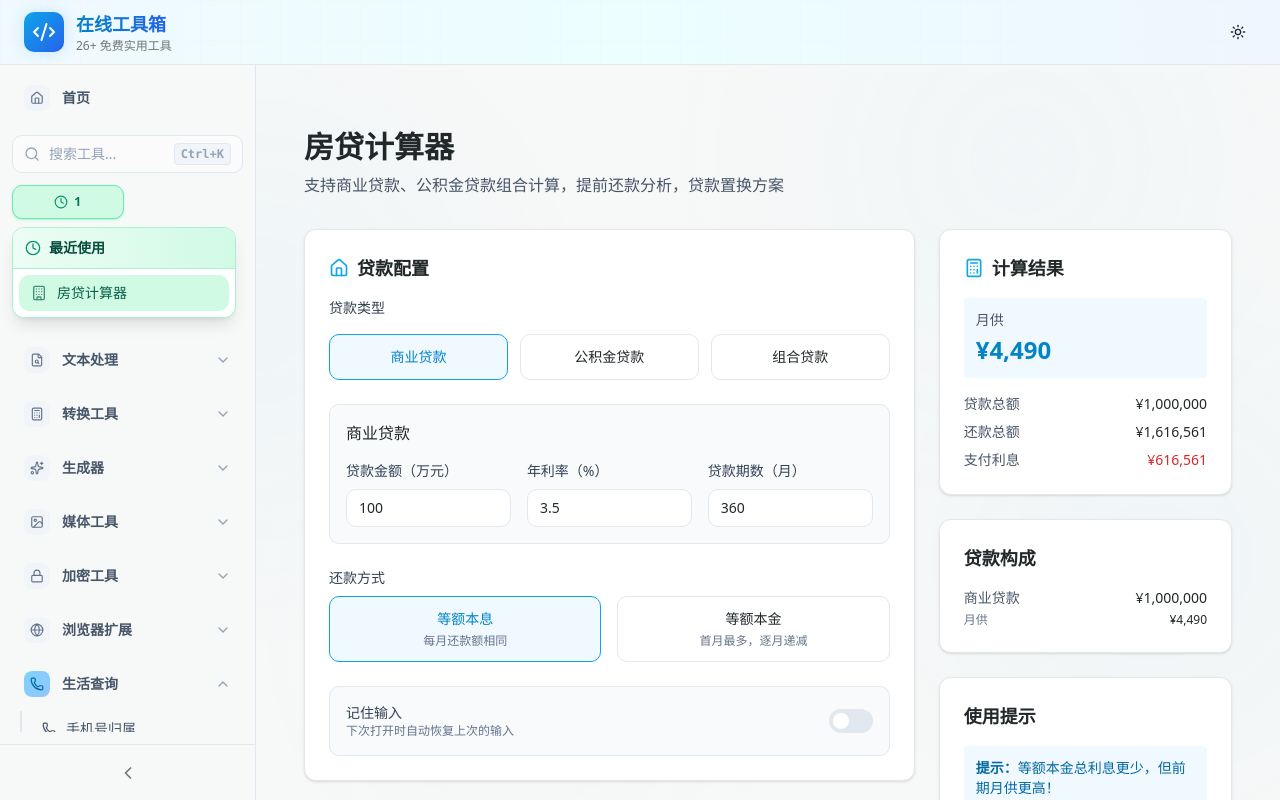
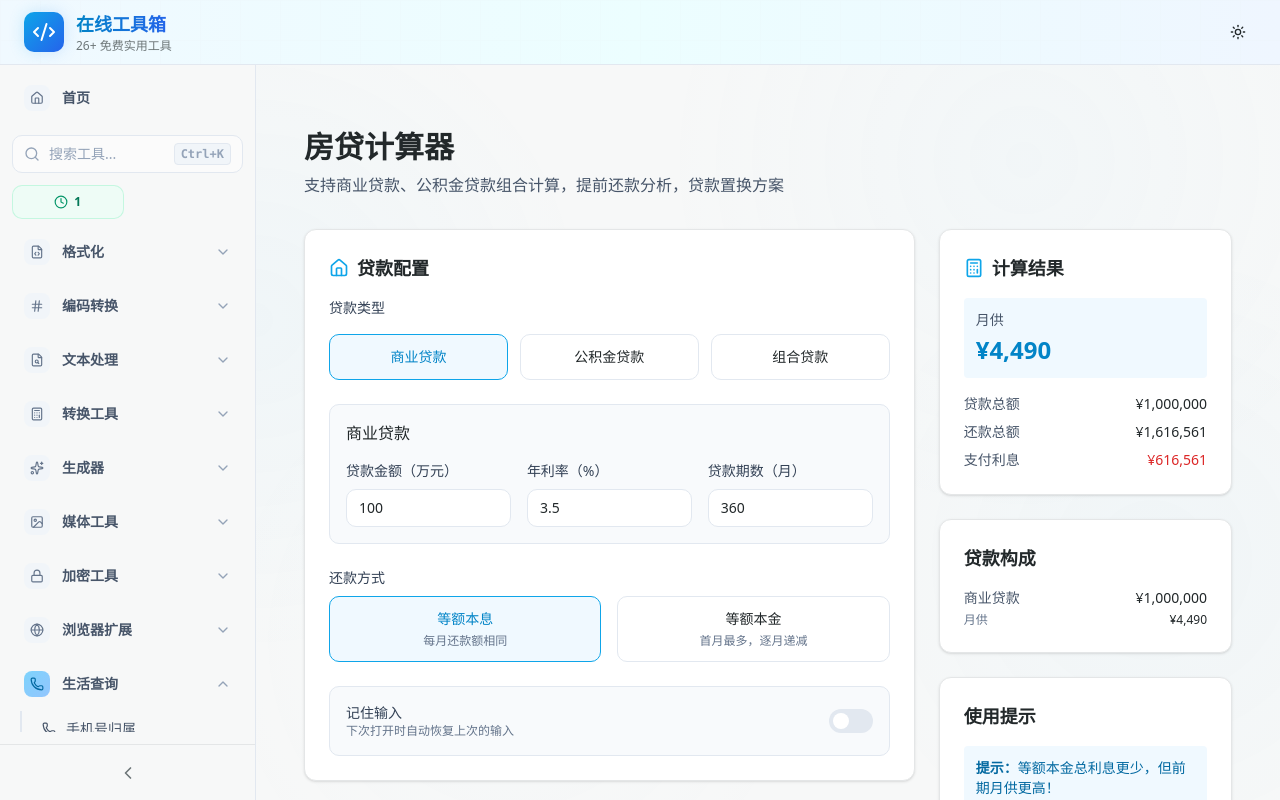
Before and after one commit to ychp/developer-tool, a React (Vite) app: page /mortgage-calculator in a window 1280 px wide. Built offline with nearby package versions, Linux system fonts and the light colour scheme.

Commit message:
fix(layout): 修复页面刷新时弹窗自动打开的问题
- 将 favoritesOpen 和 recentOpen 初始值改为 false

```diff
--- a/src/layouts/Layout.tsx
+++ b/src/layouts/Layout.tsx
@@ -149,9 +149,9 @@ export function Layout() {
   const [popupStyle, setPopupStyle] = useState<React.CSSProperties | null>(null)
   const [searchQuery, setSearchQuery] = useState('')
   const [favorites, setFavorites] = useState<Set<string>>(new Set())
-  const [favoritesOpen, setFavoritesOpen] = useState(true)
+  const [favoritesOpen, setFavoritesOpen] = useState(false)
   const [recentTools, setRecentTools] = useState<string[]>([])
-  const [recentOpen, setRecentOpen] = useState(true)
+  const [recentOpen, setRecentOpen] = useState(false)
   const [selectedSearchIndex, setSelectedSearchIndex] = useState(-1)
   const closeTimeoutRef = useRef<NodeJS.Timeout | null>(null)
   const searchInputRef = useRef<HTMLInputElement>(null)
```
